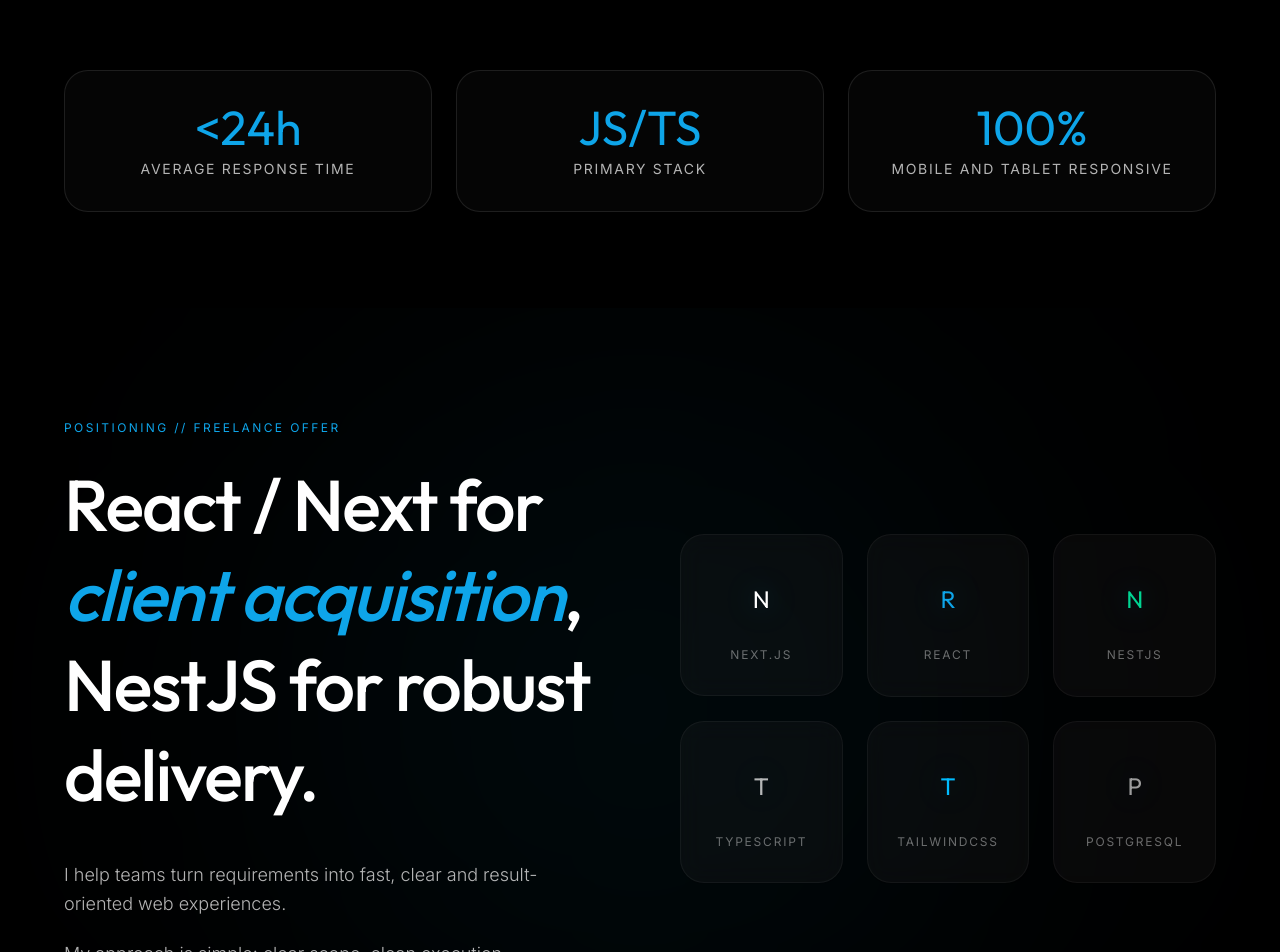
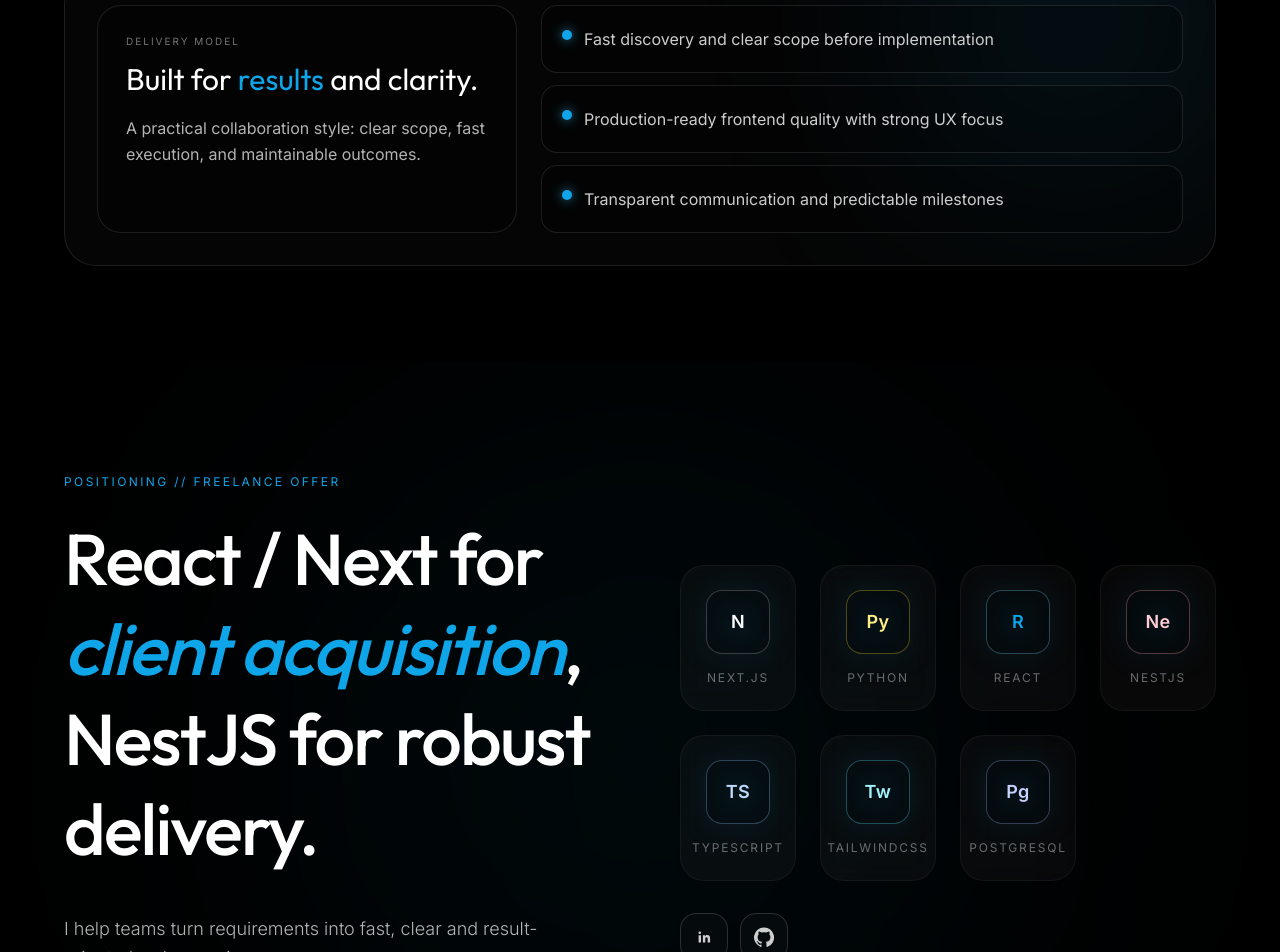
Before and after one commit to Alexis072002/portfolio_pro, a Next.js app: page / in a window 1280 px wide. Shown: the part 5098-6050 px from the top of the page. Built offline with nearby package versions, Linux system fonts and the light colour scheme.

Commit message:
feat: update homepage content, tech stack data, and client/recruiter snapshots for improved clarity and targeting

```diff
--- a/src/app/page.tsx
+++ b/src/app/page.tsx
@@ -7,12 +7,13 @@
 import { PORTFOLIO_PROJECTS } from '@/data/projects'
 
 const TECH_STACK = [
-  { name: "Next.js", color: "text-white" },
-  { name: "React", color: "text-accent" },
-  { name: "NestJS", color: "text-emerald-400" },
-  { name: "TypeScript", color: "text-white/70" },
-  { name: "TailwindCSS", color: "text-sky-400" },
-  { name: "PostgreSQL", color: "text-white/60" }
+  { name: "Next.js", glyph: "N", ring: "border-white/20", tone: "text-white" },
+  { name: "Python", glyph: "Py", ring: "border-yellow-300/30", tone: "text-yellow-200" },
+  { name: "React", glyph: "R", ring: "border-sky-300/30", tone: "text-accent" },
+  { name: "NestJS", glyph: "Ne", ring: "border-rose-300/30", tone: "text-rose-200" },
+  { name: "TypeScript", glyph: "TS", ring: "border-blue-300/30", tone: "text-blue-200" },
+  { name: "TailwindCSS", glyph: "Tw", ring: "border-cyan-300/30", tone: "text-cyan-200" },
+  { name: "PostgreSQL", glyph: "Pg", ring: "border-indigo-300/30", tone: "text-indigo-200" }
 ]
 
 const SERVICES = [
@@ -36,16 +37,16 @@
   }
 ]
 
-const CLIENT_PROOFS = [
-  { value: "<24h", label: "Average response time" },
-  { value: "JS/TS", label: "Primary stack" },
-  { value: "100%", label: "Mobile and tablet responsive" }
+const CLIENT_SNAPSHOT = [
+  "Fast discovery and clear scope before implementation",
+  "Production-ready frontend quality with strong UX focus",
+  "Transparent communication and predictable milestones"
 ]
 
-const RECRUITER_PROOFS = [
-  { value: "React/Next", label: "Frontend specialization" },
-  { value: "NestJS", label: "Full-stack capability" },
-  { value: "Available", label: "Fast onboarding" }
+const RECRUITER_SNAPSHOT = [
+  "Frontend ownership on React/Next features",
+  "Clean architecture and maintainable component patterns",
+  "Fast onboarding, collaborative mindset, and steady delivery"
 ]
 
 const RECRUITER_HIGHLIGHTS = [
@@ -220,13 +221,16 @@
   )
 
   const audienceLabel = audience === 'client' ? 'client' : 'recruiter'
-  const introRoleLine = audience === 'client' ? '- Freelance Web Developer' : '- Junior Frontend / Full-stack Developer'
+  const introRoleLine = audience === 'client' ? '- Freelance Web Developer' : '- Creative Full-stack Developer'
   const introAudiencePitch = audience === 'client'
     ? "Portfolio designed for client acquisition and fast execution."
-    : "Portfolio designed for full-time frontend/full-stack hiring."
+    : "I craft responsive, high-performance web applications with a focus on user experience and clean code. I am currently looking for a full-time opportunity to bring creative ideas to life within a passionate team."
+  const heroTitle = audience === 'client'
+    ? <>React / Next.js<br />&amp; Full-stack <span className="text-accent">JavaScript</span>.</>
+    : <>Building Scalable Apps with React &amp; Next.js</>
   const heroPitch = audience === 'client'
     ? "I build fast, maintainable web experiences aligned with your product goals."
-    : "I am available to join your frontend/full-stack team with a strong JavaScript mindset."
+    : "Specialized in the modern JavaScript ecosystem. I build accessible, pixel-perfect web experiences and I am ready to join your team today."
   const primaryCtaLabel = audience === 'client' ? 'View services' : 'View profile'
   const secondaryCtaLabel = audience === 'client' ? 'Discuss your project' : 'Schedule an interview'
   const workTitle = audience === 'client'
@@ -235,12 +239,12 @@
   const workSubtitle = audience === 'client'
     ? 'Lean service offers focused on acquisition and conversion'
     : 'Snapshot of my junior profile for a full-time frontend/full-stack role'
-  const proofs = audience === 'client' ? CLIENT_PROOFS : RECRUITER_PROOFS
+  const snapshotItems = audience === 'client' ? CLIENT_SNAPSHOT : RECRUITER_SNAPSHOT
   const faqItems = audience === 'client' ? FAQ_CLIENT : FAQ_RECRUITER
   const aboutEyebrow = audience === 'client' ? 'Positioning // Freelance offer' : 'Positioning // Full-time application'
   const aboutTitle = audience === 'client'
     ? <>React / Next for <span className="text-accent italic">client acquisition</span>,<br />NestJS for robust delivery.</>
-    : <>React / Next <span className="text-accent italic">as core focus</span>,<br />NestJS for full-stack contribution.</>
+    : <>React / Next <span className="text-accent italic">first</span>,<br />NestJS for full-stack.</>
   const aboutParagraphs = audience === 'client'
     ? [
       "I help teams turn requirements into fast, clear and result-oriented web experiences.",
@@ -260,9 +264,6 @@
   const projectsIntro = audience === 'client'
     ? "Preview of the final case study format to help you visualize collaboration."
     : "Preview of the final project format shared during hiring conversations."
-  const projectsPlaceholderText = audience === 'client'
-    ? "These cards are placeholders to preview the final experience. Detailed case studies will be published progressively."
-    : "These cards are placeholders to preview the final experience. Detailed case studies will be published for upcoming interviews."
 
   const handleAudienceChange = (nextAudience: Audience) => {
     setAudience(nextAudience)
@@ -418,9 +419,7 @@
             className="relative z-20 flex flex-col items-center justify-center px-4 sm:px-6 text-center pointer-events-none"
           >
             <h2 className="text-3xl sm:text-4xl md:text-6xl lg:text-8xl font-serif font-medium tracking-tighter mb-6 md:mb-8 leading-[1.05] text-white drop-shadow-[0_0_40px_rgba(2,6,23,0.9)]">
-              React / Next.js
-              <br />
-              &amp; Full-stack <span className="text-accent">JavaScript</span>.
+              {heroTitle}
             </h2>
             <p className="max-w-2xl text-base sm:text-lg md:text-2xl font-sans text-white leading-relaxed mx-auto font-medium mb-10 md:mb-12 drop-shadow-[0_0_30px_rgba(2,6,23,0.8)]">
               {heroPitch}
@@ -470,9 +469,6 @@
             <div className="grid grid-cols-1 lg:grid-cols-5 gap-5 md:gap-6">
               <article className="lg:col-span-2 relative overflow-hidden rounded-[2rem] border border-white/10 bg-white/[0.03] p-6 md:p-8">
                 <div className="absolute -top-20 -right-20 w-52 h-52 bg-accent/20 blur-[100px] rounded-full pointer-events-none" />
-                <p className="inline-flex rounded-full border border-accent/40 bg-accent/10 px-3 py-1 text-[10px] tracking-[0.18em] uppercase text-accent mb-5">
-                  Junior Candidate
-                </p>
                 <h3 className="text-3xl md:text-4xl font-serif text-white leading-tight">
                   Alexis Dezeque
                 </h3>
@@ -501,10 +497,10 @@
                 </div>
 
                 <a
-                  href="#contact"
+                  href="#projects"
                   className="mt-7 inline-flex items-center justify-center rounded-full bg-accent px-5 py-2.5 text-slate-950 text-sm font-semibold hover:brightness-110 transition-all focus-visible:outline-none focus-visible:ring-2 focus-visible:ring-white"
                 >
-                  Schedule a call
+                  My projects
                 </a>
               </article>
 
@@ -538,24 +534,39 @@
           </div>
 
           <ProjectCarousel projects={PORTFOLIO_PROJECTS} />
-
-          <div className="mt-8 rounded-2xl border border-dashed border-white/15 bg-white/[0.01] p-5 text-center">
-            <p className="text-white/70">
-              {projectsPlaceholderText}
-            </p>
-          </div>
         </div>
       </section>
 
       <section id="proofs" className="w-full py-20 md:py-24 px-4 sm:px-6 bg-black">
         <div className="max-w-6xl mx-auto">
-          <div className="grid grid-cols-1 md:grid-cols-3 gap-4 md:gap-6">
-            {proofs.map((proof) => (
-              <div key={proof.label} className="rounded-3xl border border-white/10 bg-white/[0.02] p-6 md:p-8 text-center">
-                <p className="text-4xl md:text-5xl text-accent font-serif mb-2">{proof.value}</p>
-                <p className="text-white/70 tracking-[0.12em] uppercase text-xs md:text-sm">{proof.label}</p>
+          <div className="relative overflow-hidden rounded-[2rem] border border-white/10 bg-white/[0.02] p-6 md:p-8">
+            <div className="absolute -top-24 right-0 w-72 h-72 bg-accent/15 blur-[120px] rounded-full pointer-events-none" />
+            <div className="relative grid grid-cols-1 lg:grid-cols-5 gap-6">
+              <article className="lg:col-span-2 rounded-3xl border border-white/10 bg-black/30 p-6 md:p-7">
+                <p className="text-[10px] tracking-[0.2em] uppercase text-white/45 mb-3">
+                  {audience === 'client' ? 'Delivery model' : 'Hiring fit'}
+                </p>
+                <h3 className="text-2xl md:text-3xl font-serif text-white leading-tight">
+                  {audience === 'client'
+                    ? <>Built for <span className="text-accent">results</span> and clarity.</>
+                    : <>Built for <span className="text-accent">team impact</span> and growth.</>}
+                </h3>
+                <p className="mt-4 text-white/70 text-sm md:text-base leading-relaxed">
+                  {audience === 'client'
+                    ? 'A practical collaboration style: clear scope, fast execution, and maintainable outcomes.'
+                    : 'A recruiter-friendly profile: strong frontend fundamentals, structured delivery, and fast progression.'}
+                </p>
+              </article>
+
+              <div className="lg:col-span-3 grid grid-cols-1 gap-3">
+                {snapshotItems.map((item) => (
+                  <article key={item} className="rounded-2xl border border-white/10 bg-black/25 p-4 md:p-5 flex items-start gap-3">
+                    <span className="mt-1 inline-flex w-2.5 h-2.5 rounded-full bg-accent shadow-[0_0_12px_rgba(56,189,248,0.7)]" />
+                    <p className="text-white/80 leading-relaxed text-sm md:text-base">{item}</p>
+                  </article>
+                ))}
               </div>
-            ))}
+            </div>
           </div>
         </div>
       </section>
@@ -576,7 +587,8 @@
               </div>
             </div>
 
-            <div className="grid grid-cols-2 md:grid-cols-3 gap-4 sm:gap-5 md:gap-6">
+            <div>
+              <div className="grid grid-cols-2 md:grid-cols-4 gap-4 sm:gap-5 md:gap-6">
                 {TECH_STACK.map((tech, i) => (
                   <motion.div
                     key={tech.name}
@@ -587,14 +599,40 @@
                     whileHover={prefersReducedMotion ? undefined : { y: -8, rotate: 1.5 }}
                     className="aspect-square rounded-3xl bg-white/[0.03] border border-white/5 flex flex-col items-center justify-center p-4 sm:p-6 backdrop-blur-md group hover:border-accent/30 transition-colors duration-500"
                   >
-                  <div className={`w-14 h-14 sm:w-16 sm:h-16 mb-3 sm:mb-4 transition-transform duration-500 group-hover:scale-110 ${tech.color} drop-shadow-[0_0_15px_rgba(14,165,233,0.3)] flex items-center justify-center`}>
-                    <span className="text-xl sm:text-2xl font-serif">{tech.name.slice(0, 1)}</span>
+                    <div className={`w-14 h-14 sm:w-16 sm:h-16 mb-3 sm:mb-4 transition-transform duration-500 group-hover:scale-110 rounded-2xl border ${tech.ring} bg-black/35 ${tech.tone} drop-shadow-[0_0_15px_rgba(14,165,233,0.25)] flex items-center justify-center`}>
+                      <span className="text-base sm:text-lg font-semibold tracking-wide">{tech.glyph}</span>
                     </div>
                     <span className="text-[9px] sm:text-[10px] md:text-xs font-sans tracking-[0.15em] uppercase text-white/40 group-hover:text-accent transition-colors">
                       {tech.name}
                     </span>
                   </motion.div>
                 ))}
+              </div>
+
+              <div className="mt-8 flex items-center gap-3">
+                <a
+                  href="https://www.linkedin.com/in/alexis-dezeque-935446175/"
+                  target="_blank"
+                  rel="noopener noreferrer"
+                  aria-label="LinkedIn profile"
+                  className="inline-flex items-center justify-center w-12 h-12 rounded-2xl border border-white/15 bg-white/[0.02] text-white/80 hover:text-accent hover:border-accent/35 transition-colors focus-visible:outline-none focus-visible:ring-2 focus-visible:ring-accent"
+                >
+                  <svg viewBox="0 0 24 24" className="w-5 h-5" fill="currentColor" aria-hidden>
+                    <path d="M6.94 8.5a1.56 1.56 0 1 1 0-3.12 1.56 1.56 0 0 1 0 3.12ZM5.5 18.5h2.9V9.9H5.5v8.6Zm4.8-8.6h2.78v1.17h.04c.39-.74 1.33-1.52 2.73-1.52 2.92 0 3.46 1.92 3.46 4.41v4.54h-2.9v-4.02c0-.96-.02-2.2-1.34-2.2-1.34 0-1.55 1.04-1.55 2.12v4.1h-2.9V9.9Z" />
+                  </svg>
+                </a>
+                <a
+                  href="https://github.com/Alexis072002?tab=overview&from=2024-12-01&to=2024-12-31"
+                  target="_blank"
+                  rel="noopener noreferrer"
+                  aria-label="GitHub profile"
+                  className="inline-flex items-center justify-center w-12 h-12 rounded-2xl border border-white/15 bg-white/[0.02] text-white/80 hover:text-accent hover:border-accent/35 transition-colors focus-visible:outline-none focus-visible:ring-2 focus-visible:ring-accent"
+                >
+                  <svg viewBox="0 0 24 24" className="w-5 h-5" fill="currentColor" aria-hidden>
+                    <path d="M12 .5a12 12 0 0 0-3.8 23.38c.6.1.82-.26.82-.58v-2.03c-3.34.73-4.04-1.6-4.04-1.6-.55-1.38-1.33-1.74-1.33-1.74-1.1-.75.08-.74.08-.74 1.2.08 1.84 1.24 1.84 1.24 1.08 1.84 2.82 1.3 3.5 1 .1-.77.42-1.3.76-1.6-2.67-.3-5.47-1.33-5.47-5.92 0-1.31.46-2.38 1.23-3.22-.12-.3-.54-1.53.12-3.18 0 0 1-.32 3.3 1.23a11.4 11.4 0 0 1 6 0c2.28-1.55 3.28-1.23 3.28-1.23.67 1.65.25 2.88.13 3.18.77.84 1.22 1.9 1.22 3.22 0 4.6-2.8 5.62-5.48 5.92.43.37.82 1.1.82 2.22v3.29c0 .32.22.69.83.58A12 12 0 0 0 12 .5Z" />
+                  </svg>
+                </a>
+              </div>
             </div>
           </div>
         </div>
```
Lines whose indentation alone changed are shown as unchanged.
